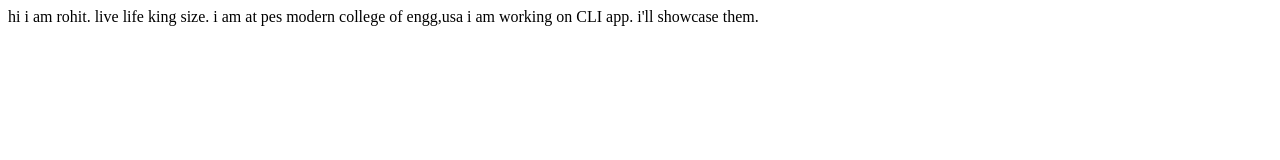
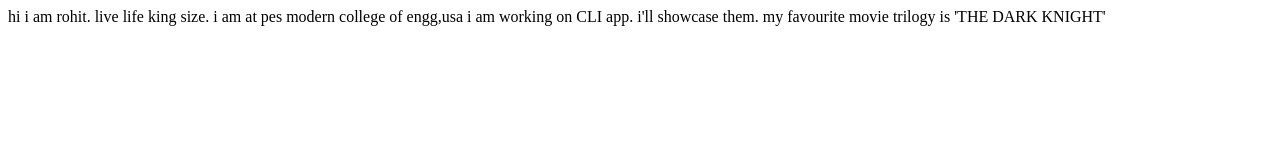
Before and after one commit to rohit4rsp/rohitpatil.com, a plain HTML site: page index.html in a window 1280 px wide. Drawn offline with Linux system fonts and the light colour scheme.

Commit message:
update my fav movie

```diff
--- a/index.html
+++ b/index.html
@@ -11,5 +11,6 @@
     i am at pes modern college of engg,usa
 
     i am working on CLI app. i'll showcase them.
+    my favourite movie trilogy is 'THE DARK KNIGHT'
 </body>
 </html>
```
